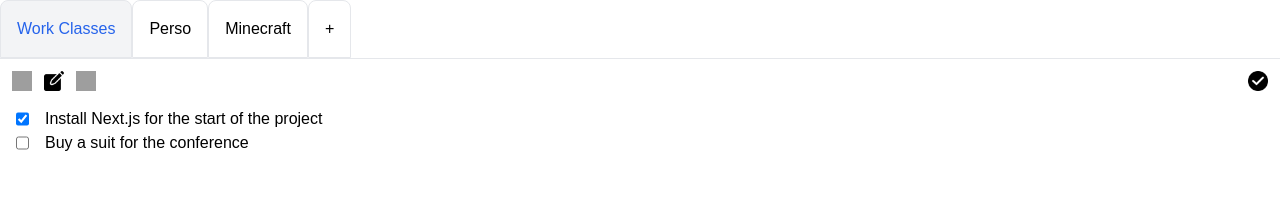
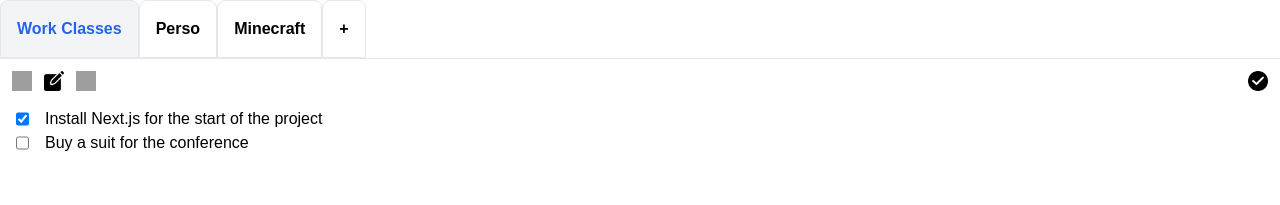
Before and after one commit to adammehdaoui/todolist, a React (Create React App) app: page / in a window 1280 px wide. Shown: the top 205 px of the page. Built offline with nearby package versions, Linux system fonts and the light colour scheme; grey boxes are pictures that could not be loaded.

Commit message:
Create : Route System using Route Provider

```diff
--- a/package.json
+++ b/package.json
@@ -3,13 +3,16 @@
     "version": "0.1.0",
     "private": true,
     "dependencies": {
+      "@babel/plugin-proposal-private-property-in-object": "^7.21.11",
       "@testing-library/jest-dom": "^5.17.0",
       "@testing-library/react": "^13.4.0",
       "@testing-library/user-event": "^13.5.0",
+      "babel-preset-react-app": "^10.0.1",
       "prop-types": "^15.8.1",
       "react": "^18.2.0",
       "react-crud-icons": "^1.2.3",
       "react-dom": "^18.2.0",
+      "react-router-dom": "^6.16.0",
       "react-scripts": "^5.0.1",
       "web-vitals": "^2.1.4"
     },
@@ -43,13 +46,16 @@
     "devDependencies": {
       "eslint": "^8.51.0",
       "eslint-config-airbnb": "^19.0.4",
+      "eslint-config-prettier": "^9.0.0",
       "eslint-config-standard": "^17.1.0",
       "eslint-plugin-import": "^2.28.1",
       "eslint-plugin-jsx-a11y": "^6.7.1",
       "eslint-plugin-n": "^16.2.0",
+      "eslint-plugin-prettier": "^5.0.1",
       "eslint-plugin-promise": "^6.1.1",
       "eslint-plugin-react": "^7.33.2",
       "eslint-plugin-react-hooks": "^4.6.0",
+      "prettier": "^3.0.3",
       "tailwindcss": "^3.3.3"
     }
   }
--- a/src/components/App.jsx
+++ b/src/components/App.jsx
@@ -1,19 +1,25 @@
-import React, { useState } from 'react';
-import List from './List';
-import Actions from './Actions';
-import Tabs from './Tabs';
+import React from 'react';
+import {
+  createBrowserRouter,
+  RouterProvider,
+} from 'react-router-dom';
+import HomePage from './HomePage';
+// import CreateList from './CreateList';
+// import CreateItem from './CreateItem';
 import { TodoProvider } from '../config/TodoContext';
 
+const router = createBrowserRouter([
+  {
+    path: '/',
+    element: <HomePage />,
+  },
+]);
+
 function App() {
-  const [isFiltered, setFilter] = useState(false);
-  const [activeTab, setActive] = useState(1);
-
   return (
     <div className="App">
       <TodoProvider>
-        <Tabs activeTab={activeTab} setActive={setActive} />
-        <Actions isFiltered={isFiltered} setFilter={setFilter} />
-        <List activeTab={activeTab} isFiltered={isFiltered} />
+        <RouterProvider router={router} />
       </TodoProvider>
     </div>
   );
--- /dev/null
+++ b/src/components/CreateItem.jsx
@@ -0,0 +1,11 @@
+import React from 'react';
+
+function CreateItem() {
+  return (
+    <div>
+      Écran de création des items
+    </div>
+  );
+}
+
+export default CreateItem;
--- /dev/null
+++ b/src/components/CreateList.jsx
@@ -0,0 +1,11 @@
+import React from 'react';
+
+function CreateList() {
+  return (
+    <div>
+      Écran de création de liste
+    </div>
+  );
+}
+
+export default CreateList;
--- /dev/null
+++ b/src/components/HomePage.jsx
@@ -0,0 +1,19 @@
+import React, { useState } from 'react';
+import List from './List';
+import Actions from './Actions';
+import Tabs from './Tabs';
+
+function HomePage() {
+  const [isFiltered, setFilter] = useState(false);
+  const [activeTab, setActive] = useState(1);
+
+  return (
+    <div className="App">
+      <Tabs activeTab={activeTab} setActive={setActive} />
+      <Actions isFiltered={isFiltered} setFilter={setFilter} />
+      <List activeTab={activeTab} isFiltered={isFiltered} />
+    </div>
+  );
+}
+
+export default HomePage;
--- a/src/components/Tabs.jsx
+++ b/src/components/Tabs.jsx
@@ -15,7 +15,7 @@ function Tabs({ activeTab, setActive }) {
         {todos.map((todo) => (
           <button
             type="button"
-            className={`cursor-pointer font-medium inline-block p-4 rounded-t-lg hover:bg-gray-100 rounded-tl-4xl rounded-tr-4xl border border-solid ${
+            className={`cursor-pointer font-bold inline-block p-4 rounded-t-lg hover:bg-gray-100 rounded-tl-4xl rounded-tr-4xl border border-solid ${
               todo.id === activeTab ? 'text-blue-600 bg-gray-100' : null
             }`}
             key={todo.id}
@@ -24,7 +24,7 @@ function Tabs({ activeTab, setActive }) {
             {todo.name}
           </button>
         ))}
-        <div className="cursor-pointer font-medium inline-block p-4 rounded-t-lg hover:bg-gray-100 rounded-tl-4xl rounded-tr-4xl border border-solid">
+        <div className="cursor-pointer font-bold inline-block p-4 rounded-t-lg hover:bg-gray-100 rounded-tl-4xl rounded-tr-4xl border border-solid">
           +
         </div>
       </div>
```
Also changed, not shown: .eslintrc.json, 2 other files (tests, documents, lock files or other folders). Lines whose indentation alone changed are shown as unchanged.
